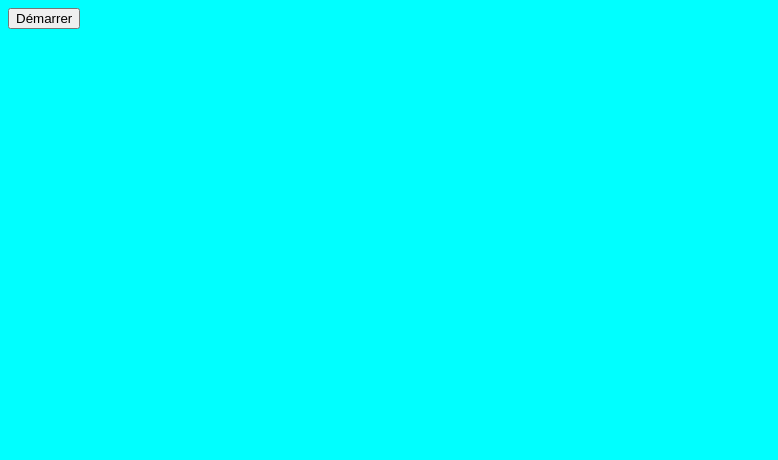
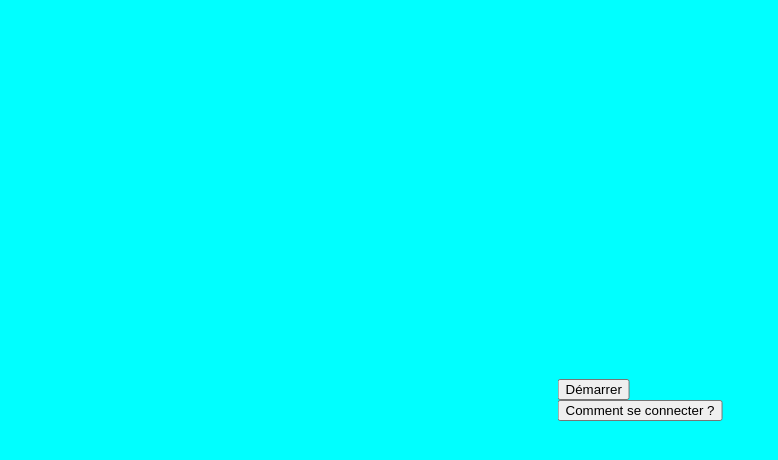
Before and after one commit to AnisDerriche/brainRotRace, a website: page index.html in a window 1280 px wide. Shown: the whole page, without its empty margins (0-778 px from the left). Drawn offline with Linux system fonts and the light colour scheme.

Commit message:
Ajout de boutons dans index.html Redirection vers index.html à l'entrée de l'adresse IP Ajout de style

```diff
--- a/index.html
+++ b/index.html
@@ -7,8 +7,9 @@
         <link rel="stylesheet" href="style.css">
 </head>
 <body>
-
-        <a href="controller.html"><button>Démarrer</button></a>
-
+        <div id="boutons">
+                <a href="game.html"><button>Démarrer</button></a>
+                <a href="connexion.html"><button>Comment se connecter ?</button></a>
+        </div>
 </body>
 </html>
--- a/server.js
+++ b/server.js
@@ -8,7 +8,7 @@ const HOST = process.env.HOST || '0.0.0.0';
 
 const server = http.createServer((req, res) => {
   let requestPath = req.url.split('?')[0];
-  if (requestPath === '/' || requestPath === '') requestPath = '/game.html';
+  if (requestPath === '/' || requestPath === '') requestPath = '/index.html';
 
   const safePath = path.normalize(requestPath).replace(/^\.+/, '');
   const fullPath = path.join(__dirname, safePath);
--- a/style.css
+++ b/style.css
@@ -8,3 +8,14 @@
 body{
         background-color: aqua;
 }
+
+#boutons{
+        position: absolute;
+        top: 50%;
+        left: 50%;
+        transform: translate(-50%, -50%);
+        display: flex;
+        flex-direction: column;
+
+
+}
```
